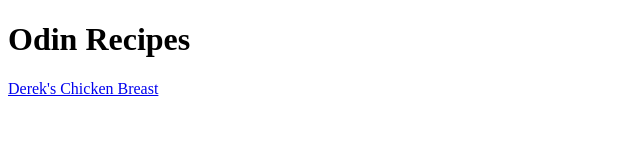
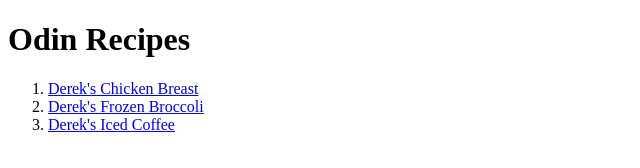
Before and after one commit to dxrekmoore/odin-recipes, a plain HTML site: page index.html in a window 1280 px wide. Shown: the whole page, without its empty margins (0-640 px from the left). Drawn offline with Linux system fonts and the light colour scheme.

Commit message:
Added an ordered list to index.html

```diff
--- a/index.html
+++ b/index.html
@@ -8,6 +8,13 @@
 <body>
 
     <h1>Odin Recipes</h1>
-    <a href="recipes/chicken.html">Derek's Chicken Breast</a>
+    <ol>
+        <li><a href="recipes/chicken.html">Derek's Chicken Breast</a></li>
+        <li><a href="recipes/broccoli.html">Derek's Frozen Broccoli</a></li>
+        <li><a href="recipes/coffee.html">Derek's Iced Coffee</a></li>
+    </ol>
+
+
+
 </body>
 </html>
```
